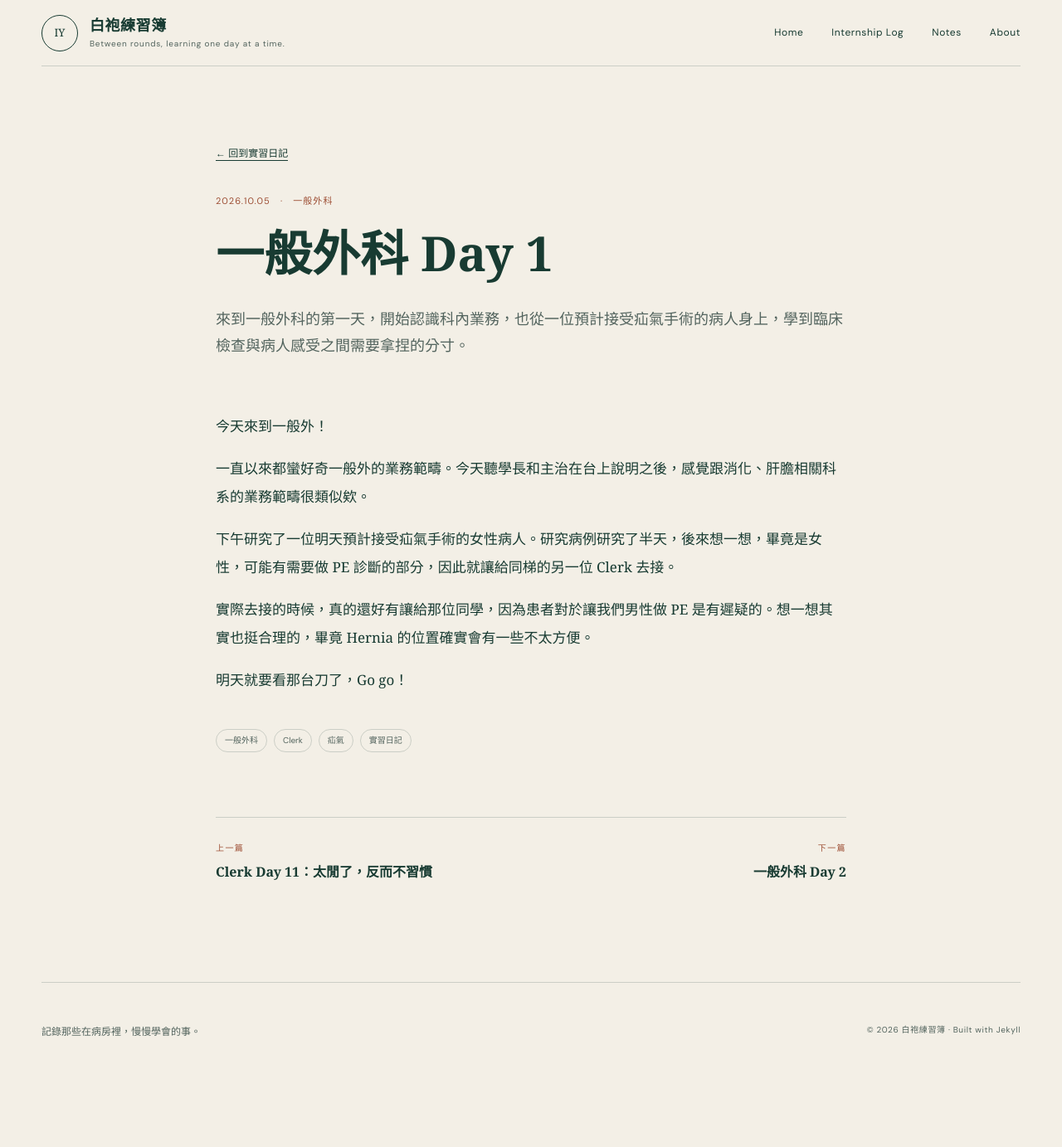
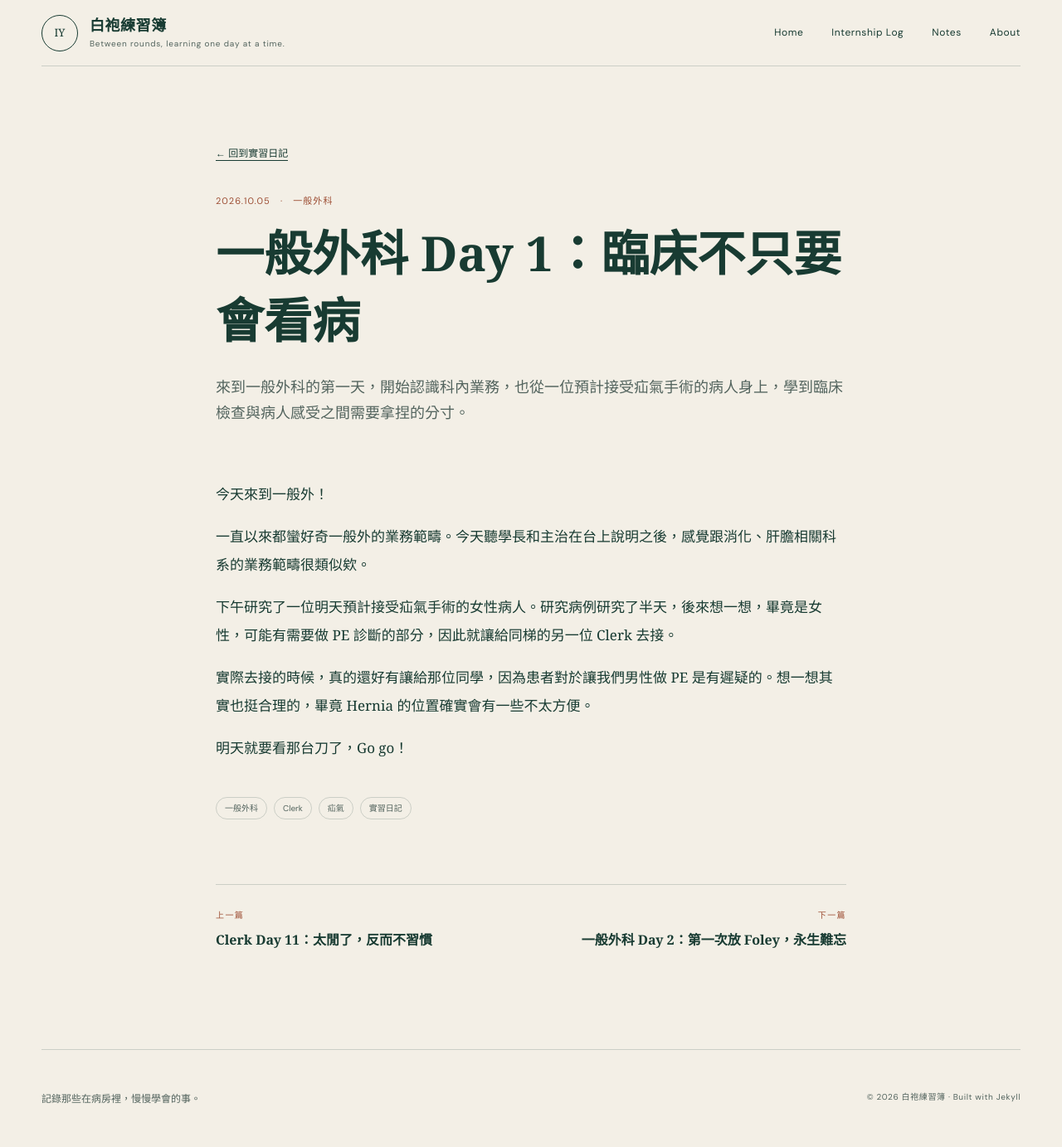
Before and after one commit to francohohtw/francohohtw.github.io, a Jekyll site: the page built from _posts/2026-10-05-general-surgery-day-1.md, in a window 1280 px wide. Shown: the whole page at 83% size. Built offline with Jekyll 4.4.1, drawn with Linux system fonts in a browser that asks for light colours; before the commit the page ends 1302 px from its top, so only the background shows below that.

Commit message:
Add subtitles to general surgery entries

```diff
--- a/_posts/2026-10-05-general-surgery-day-1.md
+++ b/_posts/2026-10-05-general-surgery-day-1.md
@@ -1,5 +1,5 @@
 ---
-title: "一般外科 Day 1"
+title: "一般外科 Day 1：臨床不只要會看病"
 date: 2026-10-05 18:30:00 +0800
 department: 一般外科
 day: 1
--- a/_posts/2026-10-06-general-surgery-day-2.md
+++ b/_posts/2026-10-06-general-surgery-day-2.md
@@ -1,5 +1,5 @@
 ---
-title: "一般外科 Day 2"
+title: "一般外科 Day 2：第一次放 Foley，永生難忘"
 date: 2026-10-06 18:30:00 +0800
 department: 一般外科
 day: 2
```
